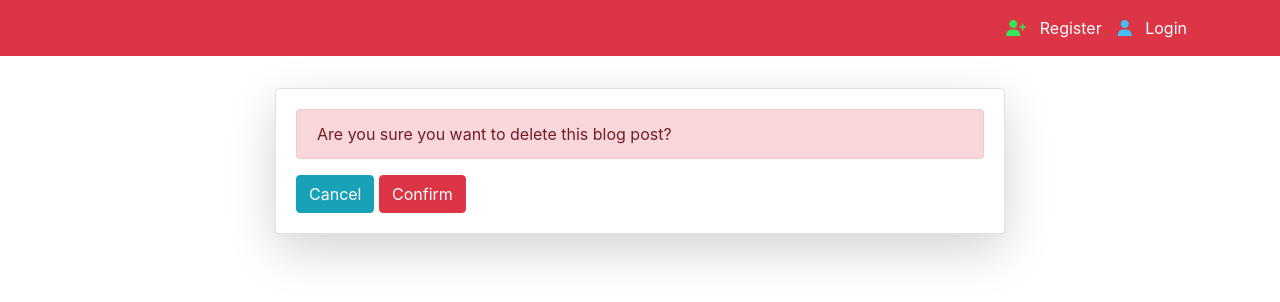
After one commit to aokealy/blog-pokemon, a Django app: page /blog_delete/1/ in a window 1280 px wide. The commit adds this page. Shown: the top 302 px of the page. Run offline with Django 3.2, Linux system fonts and the light colour scheme; tables that the repository leaves empty hold one stand-in row (values such as "Sample post"); some libraries are stand-ins or nearby versions.

Commit message:
create a blog delete template and create a view and url for it and redirect to core page

```diff
--- a/blog/urls.py
+++ b/blog/urls.py
@@ -5,5 +5,6 @@ urlpatterns = [
     path('blog/', views.core, name='core'),
     path('blog_detail/<int:pk>/', views.blog_detail, name='blog-detail'),
     path('blog_edit/<int:pk>/', views.blog_edit, name='blog-edit'),
+    path('blog_delete/<int:pk>/', views.blog_delete, name='blog-delete'),
 
 ]
--- a/blog/views.py
+++ b/blog/views.py
@@ -47,3 +47,13 @@ def blog_edit(request, pk):
 
     }
     return render(request, 'blog/blog_edit.html', context)
+
+def blog_delete(request, pk):
+    post = BlogPostModel.objects.get(id=pk)
+    if request.method == 'POST':
+        post.delete()
+        return redirect('core')
+    context = {
+        'post': post
+    }
+    return render(request, 'blog/blog_delete.html', context)
--- /dev/null
+++ b/templates/blog/blog_delete.html
@@ -0,0 +1,26 @@
+{% extends 'partials/index.html' %}
+{% block title %} Blog Detail {% endblock %}
+{% load crispy_forms_tags %}
+
+{% block content %}
+<div class="container">
+    <div class="row mt-5 pt-3">
+        <div class="col-md-8 offset-md-2">
+            <div class="card my-4 shadow-lg border">
+                <div class="card-body">
+                    <div class="alert alert-danger">
+                        Are you sure you want to delete this blog post?
+                    </div>
+                    <form method="POST">
+                        {% csrf_token %}
+                        <a class="btn btn-info" href="{% url 'blog-detail' post.id %}">Cancel</a>
+                        <input class="btn btn-danger" type="submit" value="Confirm">
+                    </form>
+
+                    </div>
+                </div>
+            </div>
+        </div>
+    </div>
+
+{% endblock %}
--- a/templates/blog/blog_detail.html
+++ b/templates/blog/blog_detail.html
@@ -15,7 +15,7 @@
                         <div class="col-md-8">
                             <small>{{post.author}} | {{ post.date }}</small>
                             {% if post.author == request.user %}
-                            <span class="btn btn-danger float-right"><a class="text-white" href="">Delete</a></span>
+                            <span class="btn btn-danger float-right"><a class="text-white" href="{% url 'blog-delete' post.id %}">Delete</a></span>
                             <span class="btn btn-info float-right mx-3"><a class="text-white" href="{% url 'blog-edit' post.id %}">Edit</a></span>
                             {% endif %}
                             <hr>
```
